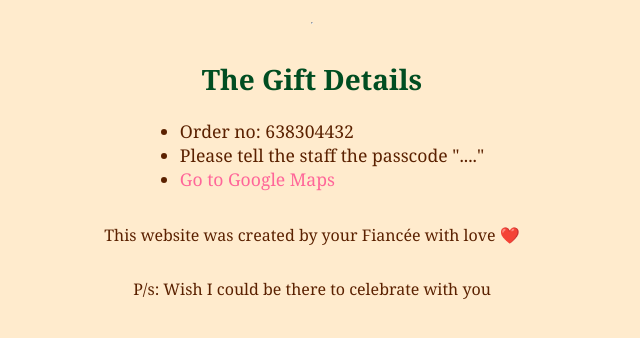
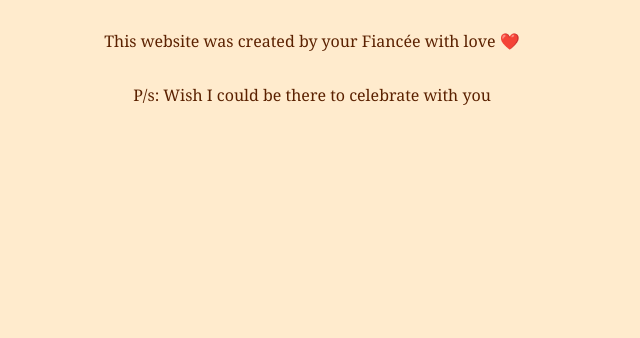
Before and after one commit to maviemai/anhiubirthday2025, a plain HTML site: page index.html in a window 1280 px wide. Shown: the part 1190-1528 px from the top of the page, without its empty margins (328-968 px from the left). After the commit the page ends 1344 px from the top, so only its background shows below. Drawn offline with Linux system fonts and the light colour scheme.

Commit message:
index.html

```diff
--- a/index.html
+++ b/index.html
@@ -41,15 +41,6 @@
             <li>Tận hưởng món quà sinh nhật tuyệt cú mèo béo năm nay</li>
         </ol>
 
-<hr/>
-
-<h3>The Gift Details</h3>
-<ul>
-    <li>Order no: 638304432</li>
-    <li>Please tell the staff the passcode "...."</li>
-    <li><a href="https://maps.app.goo.gl/zWPWEfg3x7DfpVof7">Go to Google Maps</a></li>
-</ul>
-
 <p>This website was created by your Fiancée with love ❤️  </p>
 <p>P/s: Wish I could be there to celebrate with you</p>
 </body>
```
